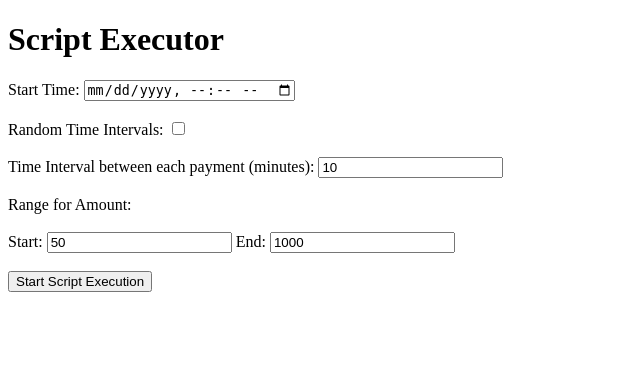
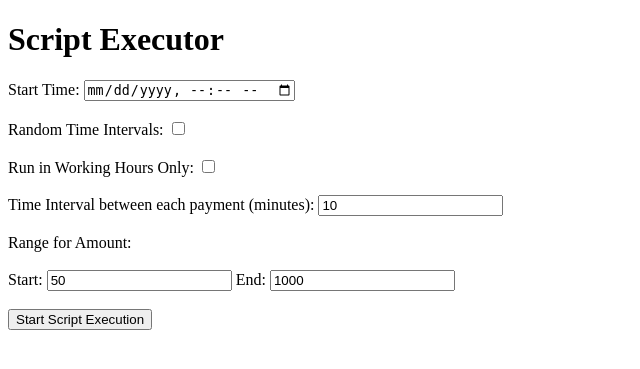
Before and after one commit to akashmudgal/stripe-app, a Flask app: page / in a window 1280 px wide. Shown: the top 369 px of the page, without its empty margins (0-640 px from the left). Run offline with Flask 3, Linux system fonts and the light colour scheme.

Commit message:
Added checkbox for supporting working hours toggle

```diff
--- a/main.py
+++ b/main.py
@@ -43,7 +43,7 @@ def is_execution_time_valid(execution_time: str) -> bool:
 
     return result
 
-def execute_script(execution_time, amount_range,fixed_time_interval=None, random_intervals_range=None):
+def execute_script(execution_time, amount_range,fixed_time_interval=None, random_intervals_range=None,run_in_working_hours=False):
     next_execution_time=execution_time
 
     while True:
@@ -75,7 +75,7 @@ def execute_script(execution_time, amount_range,fixed_time_interval=None, random
             #delay in next payment(seconds)
             delay=time_interval
 
-            if random_intervals_range and next_execution_time > max_start_time:
+            if run_in_working_hours and next_execution_time > max_start_time:
                 #Get the difference
                 time_diff=next_execution_time - max_start_time
                 next_execution_time = min_start_time + 86400 + time_diff
@@ -98,7 +98,7 @@ def index():
         try:
             start_time = request.form.get("start_time")
             is_time_random = request.form.get("time_intervals_random") == "on"
-
+            run_in_working_hours=request.form.get("working_hours_toggle") == "on"
             fixed_interval=None
             random_intervals_range=None
 
@@ -124,7 +124,7 @@ def index():
                     flash("The start time must be in working hours (7:00 AM to 7:00 PM)")
                     return render_template("form.html", running=False)
             # Create a separate thread to execute the script
-            script_process=Process(target=execute_script,args=(start_time, amount_range, fixed_interval, random_intervals_range))
+            script_process=Process(target=execute_script,args=(start_time, amount_range, fixed_interval, random_intervals_range,run_in_working_hours))
             script_process.start()
             #write process pid to file
             write_stream=open('pid','w')
--- a/templates/form.html
+++ b/templates/form.html
@@ -26,6 +26,9 @@
 
             <label for="time_intervals_random">Random Time Intervals:</label>
             <input type="checkbox" name="time_intervals_random" value="off"><br><br>
+
+            <label for="working_hours_toggle">Run in Working Hours Only:</label>
+            <input type="checkbox" name="working_hours_toggle" value="off"><br><br>
 
             <div class="random_time_range" style="display: none">
                 <label>Range for Random time interval (minutes):</label><br>
```
